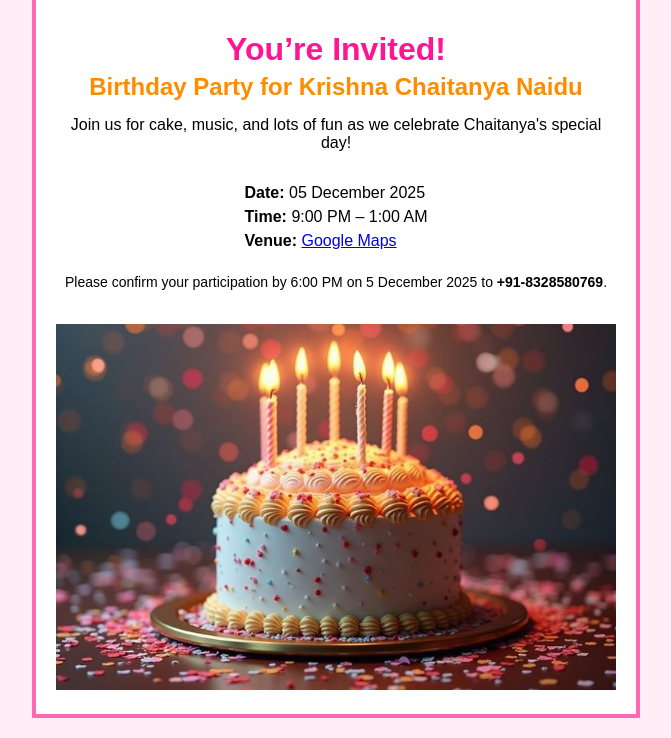
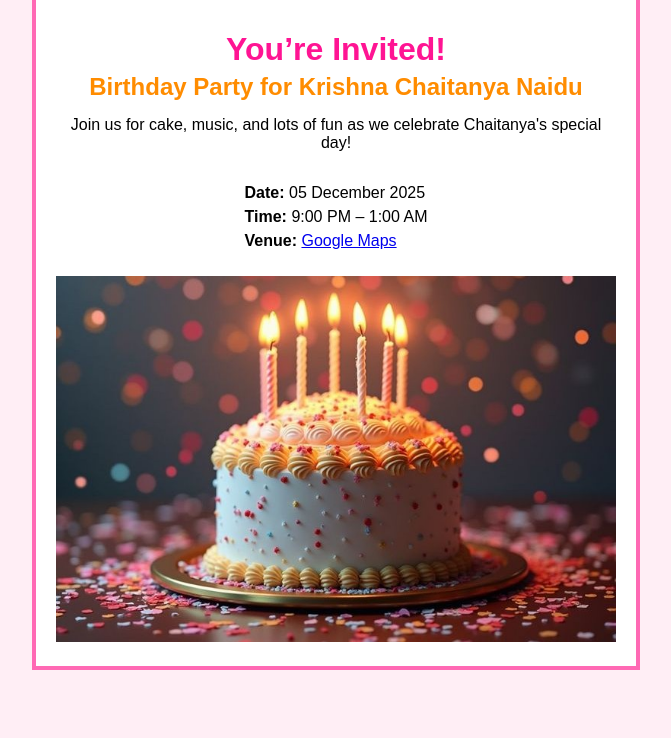
Before and after one commit to vinay-mavillapalli/Birthday-Invite, a plain HTML site: page index.html in a window 1280 px wide. Shown: the part 695-1433 px from the top of the page, without its empty margins (304-975 px from the left). After the commit the page ends 1385 px from the top, so only its background shows below. Drawn offline with Linux system fonts and the light colour scheme.

Commit message:
Update index.html
Updaing Index file

```diff
--- a/index.html
+++ b/index.html
@@ -41,13 +41,7 @@
 
         <p style="margin:6px 0;">
           <strong>Venue: </strong><a href = "https://maps.app.goo.gl/P84EYWhSRsDhAfQx9">Google Maps</a></p>
-
       </div>
-
-      <p style="font-size:14px; margin-top:18px;">
-        Please confirm your participation by 6:00 PM on 5 December 2025 to <strong>+91-8328580769</strong>.
-      </p>
-
       <!-- Bottom decorative image -->
            <img src=".\Cake.jpg"
            alt="Balloons decoration"
```
